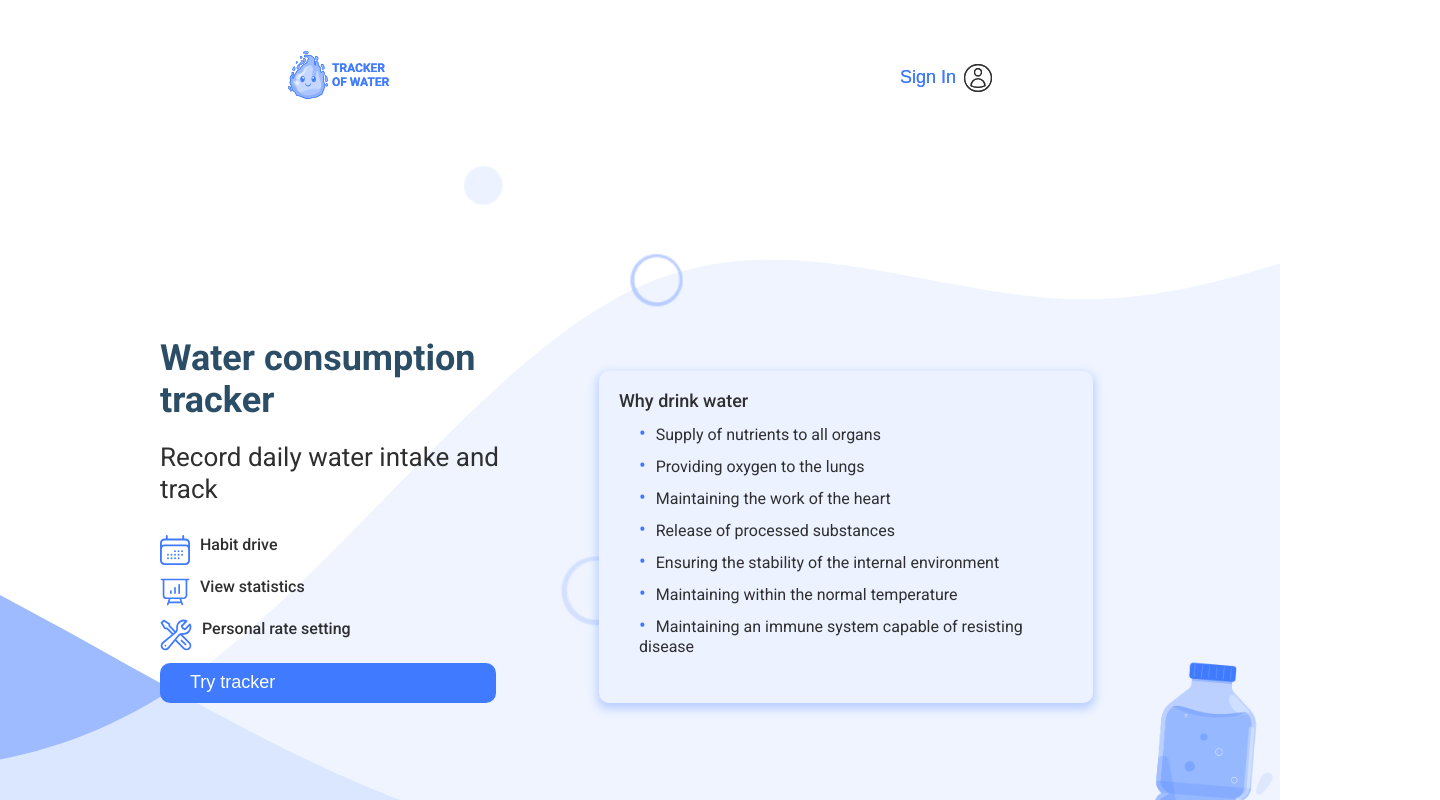
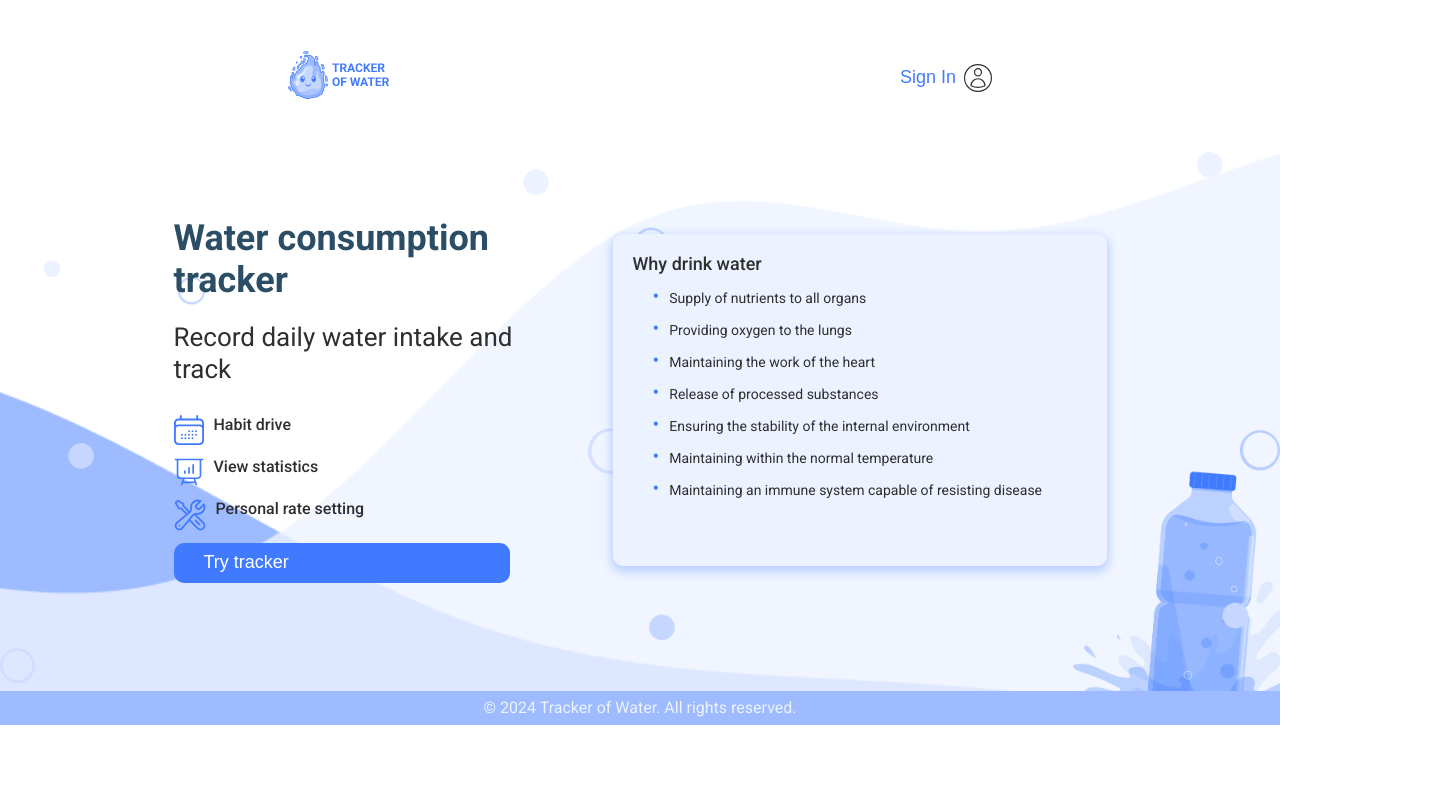
Before and after one commit to yana-kozlova/WaterTracker-front, a React (Vite) app: page /welcome in a window 1280 px wide. Shown: the top 800 px of the page, 1440 px wide, since content can reach past the window. Built offline with nearby package versions, Linux system fonts and the light colour scheme.

Commit message:
update css
add svg image 'x'

```diff
--- a/src/components/Footer/Footer.module.css
+++ b/src/components/Footer/Footer.module.css
@@ -1,8 +1,10 @@
-footer {
-  width: 1440px;
-  background-color: var(--primary-color-white);
+.footer {
+  width: 100%;
+  max-width: 1440px;
+  background-color: var(--secondary-color-4);
   color: var(--secondary-color-2);
   text-align: center;
+  font-size: 16px;
   padding: 5px 0;
   bottom: 0;
 }
--- a/src/pages/WelcomePage/WelcomePage.jsx
+++ b/src/pages/WelcomePage/WelcomePage.jsx
@@ -1,21 +1,12 @@
-import css from "./WelcomePage.module.css";
-import WhyDrinkWater from "../../components/WhyDrinkWater/WhyDrinkWater";
-import Header from "../../components/Header/Header";
-import WaterConsuptionTracker from "../../components/WaterСonsumptionTracker/WaterСonsumptionTracker";
+import css from './WelcomePage.module.css'; // Імпортуємо стиль
+import MainContainer from "./components/Container/MainContainer";
 import Footer from "../../components/Footer/Footer";
-// import Icon from "../../components/Svg/Svg";
 
 export default function WelcomePage() {
   return (
-    <>
-      <Header />
-      <main className={css.main}>
-        <div className={css.container}>
-          <WaterConsuptionTracker />
-          <WhyDrinkWater />
-        </div>
-      </main>
-         <Footer  />
-    </>
+        <div className={css.pageContainer}>
+      <MainContainer />
+      <Footer />
+    </div>
   );
-}
+};
--- a/src/pages/WelcomePage/WelcomePage.module.css
+++ b/src/pages/WelcomePage/WelcomePage.module.css
@@ -1,32 +1,24 @@
-.main {
+.pageContainer {
+  display: flex;
+  flex-direction: column;
+  max-width: 1440px;
+  margin: 109px auto;
+  align-items: center;
+  justify-content: center;
+
   background-color: var(--primary-color-white);
-  max-width: 1440px;
-  min-height: 100vh;
-  display: flex;
-  align-items: center;
-    margin: 140px auto;
   background-image:
+    url('/src/assets/images/background-deskt.png'),
     url('/src/assets/images/bottle.png'),
-    url('/src/assets/images/background-deskt.png'),
-    url('/src/assets/images/Group\ 15.svg');
-  background-size:  374px, cover, cover;
+    url('/src/assets/images/Group_15.png');
+  background-size: contain, 374px, cover;
   background-position:
-    bottom 24px left 1016px,
-    bottom center,
-    center;
-  background-repeat: no-repeat, no-repeat, no-repeat;
-  background-blend-mode: normal, normal, normal;
+    center center,
+      bottom left 1016px,
+    center bottom;
+
+  background-repeat: no-repeat;
 }
-.container {
-  display: flex;
-  align-items: end;
-  width: 100%;
-  max-width: 1014px;
-  height: 366px;
-  padding: 20px;
-  margin: 0 140px 0  ;
-}
-
 
 .text {
   margin-left: 10px;
@@ -35,7 +27,29 @@
   color: var(--primary-color-black);
 }
 
+.button:hover {
+  background-color: red;
+}
 
-button:hover {
-  background-color: var(--secondary-color-5);
+
+@media (max-width: 1200px) {
+  .main {
+    flex-direction: column;
+    text-align: center;
+  }
+
+  .container {
+    max-width: 100%;
+    margin-bottom: 20px;
+  }
 }
+
+@media (max-width: 768px) {
+  .title {
+    font-size: 2rem;
+  }
+
+  .description {
+    font-size: 1rem;
+  }
+}
--- /dev/null
+++ b/src/pages/WelcomePage/components/Container/MainContainer.jsx
@@ -0,0 +1,10 @@
+import css from './MainContainer.module.css';
+import Main from '../Main/Main';
+
+export default function MainContainer() {
+  return (
+    <div className={css.MainContainer}>
+      <Main />
+    </div>
+  );
+}
--- /dev/null
+++ b/src/pages/WelcomePage/components/Container/MainContainer.module.css
@@ -0,0 +1,6 @@
+/* .MainContainer {
+display: flex;
+align-items: center;
+justify-content: center;
+margin: 0 auto;
+} */
--- /dev/null
+++ b/src/pages/WelcomePage/components/Main/Main.jsx
@@ -0,0 +1,12 @@
+import css from './Main.module.css'
+import WaterConsuptionTracker from '../WaterConsumptionTracker/WaterСonsumptionTracker'
+import WhyDrinkWater from '../WhyDrinkWater/WhyDrinkWater';
+
+export default function Main() {
+  return (
+    <div className={css.main}>
+      < WaterConsuptionTracker />
+      <WhyDrinkWater  />
+    </div>
+  );
+};
--- /dev/null
+++ b/src/pages/WelcomePage/components/Main/Main.module.css
@@ -0,0 +1,9 @@
+.main {
+  display: flex;
+  justify-content: center;
+  width: 1140px;
+  height: 582px;
+  display: flex;
+  align-items: center;
+  margin: 0 auto;
+}
--- a/src/components/WaterСonsumptionTracker/WaterСonsumptionTracker.jsx
+++ b/src/pages/WelcomePage/components/WaterConsumptionTracker/WaterСonsumptionTracker.jsx
@@ -1,4 +1,4 @@
-import TryTrackerButton from "../Buttons/TryTrackerButton/TryTrackerButton";
+import TryTrackerButton from "../../../../components/Buttons/TryTrackerButton/TryTrackerButton";
 import css from './WaterСonsumptionTracker.module.css'
 
 export default function WaterConsuptionTracker() {
--- a/src/components/WhyDrinkWater/WhyDrinkWater.module.css
+++ b/src/pages/WelcomePage/components/WhyDrinkWater/WhyDrinkWater.module.css
@@ -33,11 +33,7 @@
 
 .wyDrinkWater li::before {
   content: "•";
-  /* Встановлюємо символ маркера */
   color: var(--primary-color-blue);
-  /* Встановлюємо колір маркера */
   font-size: 20px;
-  /* Встановлюємо розмір маркера */
   margin-right: 10px;
-  /* Встановлюємо відступ між маркером і текстом */
 }
--- a/src/styles/globals.css
+++ b/src/styles/globals.css
@@ -1,11 +1,11 @@
-/* Reset styles */
+/* Скидання стилів */
 * {
   margin: 0;
   padding: 0;
   box-sizing: border-box;
 }
 
-/*default*/
+/* Змінні */
 :root {
   --primary-color-blue: #407bff;
   --primary-color-white: #ffffff;
@@ -16,19 +16,23 @@
   --secondary-color-5: #ff9d43;
   --secondary-color-6: #d7e3ff;
   --font-family: "Roboto", sans-serif;
+
+  /* Breakpoints */
+  --breakpoint-mobile: 320px;
+  --breakpoint-tablet: 768px;
+  --breakpoint-desktop: 1440px;
 }
 
-/* styles */
+/* Глобальні стилі */
 body {
-      display: flex;
-      flex-direction: column;
-      justify-content: center;
-  font-family: var(--font-family);
-  color: var(--primary-color-black);
-  background-color: var(--primary-color-white);
-}
-main {
-  flex: 1;
+  font-family: var(--font-family, Arial, sans-serif);
+  color: var(--primary-color-black, #000000);
+  background-color: var(--primary-color-white, #ffffff);
+  font-size: clamp(14px, 2vw, 18px);
+  line-height: 1.5;
+  margin: 0;
+  padding: 0;
+  min-height: 100vh;
 }
 
 a,
@@ -36,10 +40,94 @@ button {
   transition: all 0.3s ease;
 }
 
-li,
 ul,
 ol {
   list-style-type: none;
   padding: 0;
+  margin: 0;
+}
+
+/* Основні стилі */
+main {
+  flex: 1;
+  padding: 16px;
+}
+
+.container {
+  max-width: 100%;
+  padding: 16px;
   margin: 0 auto;
 }
+
+/* Адаптивний дизайн */
+
+/* Mobile First (<= 320px) */
+body {
+  font-size: 14px;
+}
+
+/* Tablet (>= 768px) */
+@media screen and (min-width: var(--breakpoint-tablet)) {
+  body {
+    font-size: 16px;
+  }
+
+  .container {
+    max-width: 720px;
+    padding: 24px;
+  }
+}
+
+/* Desktop (>= 1440px) */
+@media screen and (min-width: var(--breakpoint-desktop)) {
+  body {
+    font-size: 18px;
+  }
+
+  .container {
+    max-width: 1140px;
+    margin: 0 auto;
+    padding: 32px;
+  }
+}
+
+/* Додаткові стилі для посилань */
+a {
+  font-weight: 400;
+  font-size: 18px;
+  color: var(--primary-color-blue, #407bff);
+  text-decoration: none;
+}
+
+a:hover {
+  color: var(--secondary-color-5, #ff9d43);
+}
+
+/* Стилі для заголовків */
+h1,
+h2,
+h3,
+h4,
+h5,
+h6,
+p {
+  margin: 0;
+}
+
+h1 {
+  font-weight: 700;
+  font-size: 36px;
+  line-height: 1.17;
+  color: var(--primary-color-black);
+}
+
+img {
+  display: block;
+  max-width: 100%;
+  height: auto;
+}
+
+/* Списки */
+li {
+  margin: 0 auto;
+}
```
Also changed, not shown: src/assets/images/Group_15.png (renamed from src/assets/images/Group 15.png), src/assets/images/Group_15.svg (renamed from src/assets/images/Group 15.svg), src/pages/WelcomePage/components/WaterConsumptionTracker/WaterСonsumptionTracker.module.css (renamed from src/components/WaterСonsumptionTracker/WaterСonsumptionTracker.module.css), src/pages/WelcomePage/components/WhyDrinkWater/WhyDrinkWater.jsx (renamed from src/components/WhyDrinkWater/WhyDrinkWater.jsx).
